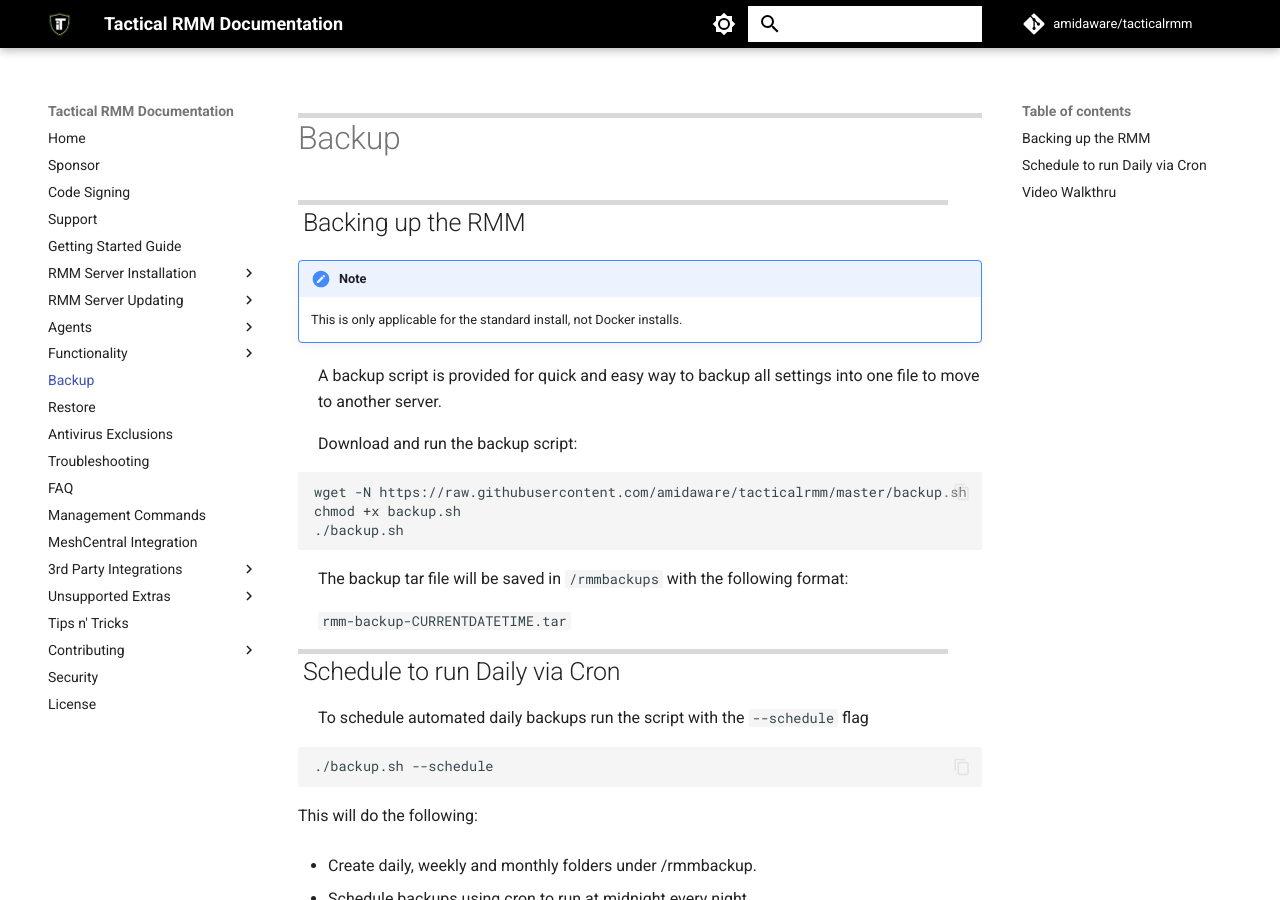
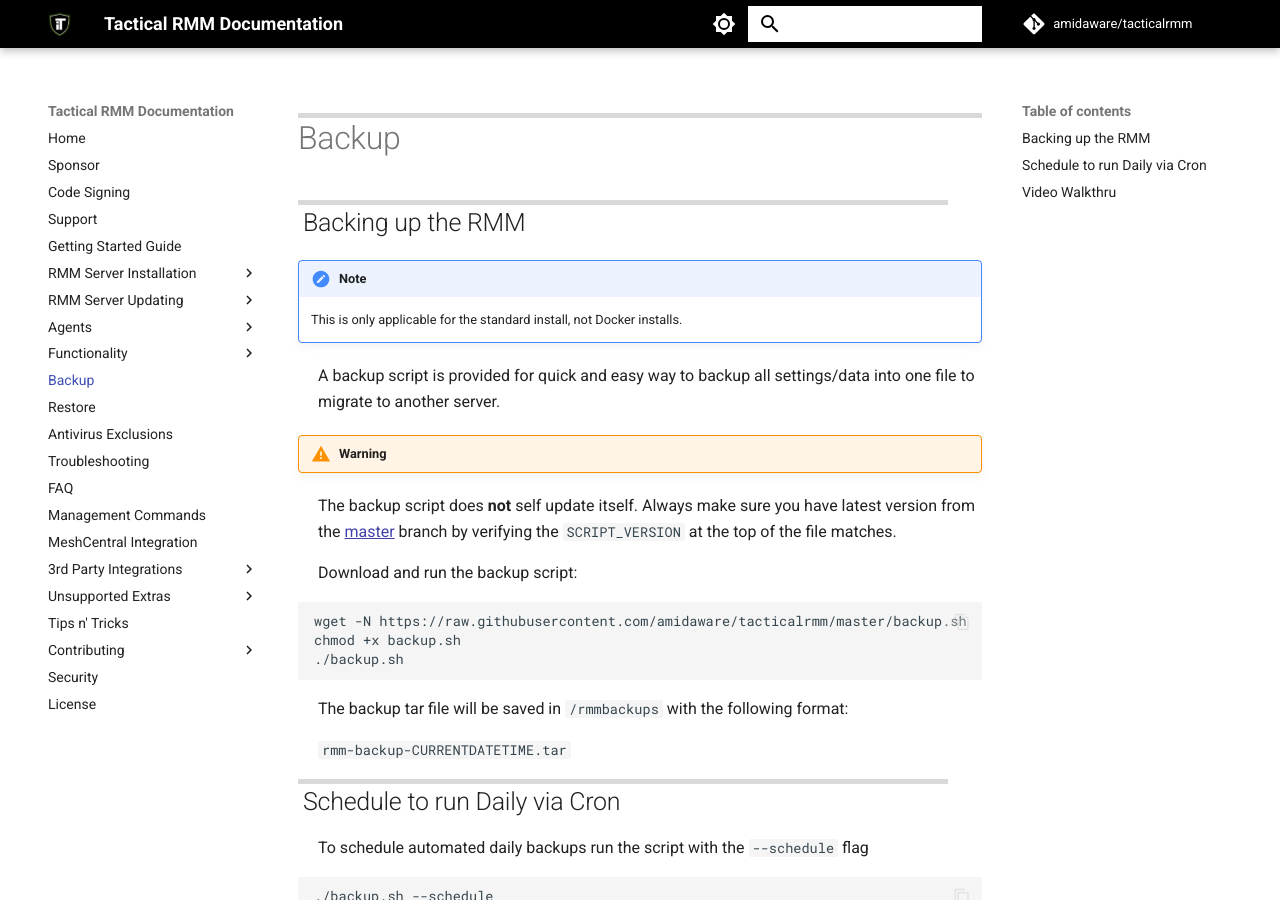
Before and after one commit to amidaware/trmm-docs, an MkDocs documentation site: the page built from docs/backup.md, in a window 1280 px wide and 900 px high. Built offline with MkDocs 1.6.1 and Material for MkDocs 9.7.7, drawn with Linux system fonts in a browser that asks for light colours; comment, search, counter and statistics services are not loaded.

Commit message:
backup and restore

```diff
--- a/docs/backup.md
+++ b/docs/backup.md
@@ -3,7 +3,10 @@
 !!!note
     This is only applicable for the standard install, not Docker installs.
 
-A backup script is provided for quick and easy way to backup all settings into one file to move to another server.
+A backup script is provided for quick and easy way to backup all settings/data into one file to migrate to another server.
+
+!!!warning
+  The backup script does **not** self update itself. Always make sure you have latest version from the [master](https://github.com/amidaware/tacticalrmm/blob/master/backup.sh) branch by verifying the `SCRIPT_VERSION` at the top of the file matches.
 
 Download and run the backup script:
 
```
Also changed, not shown: docs/restore.md (+1 -1 lines), docs/update_server.md (+6 -0 lines).
